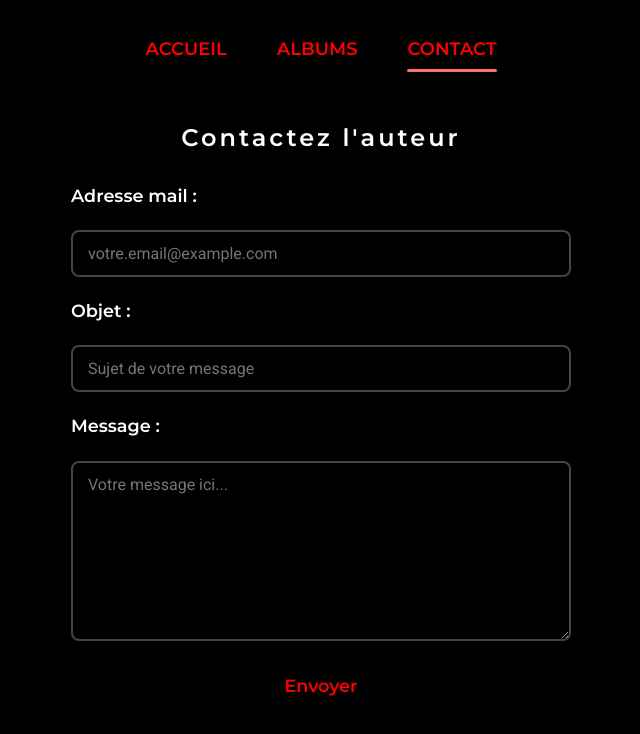
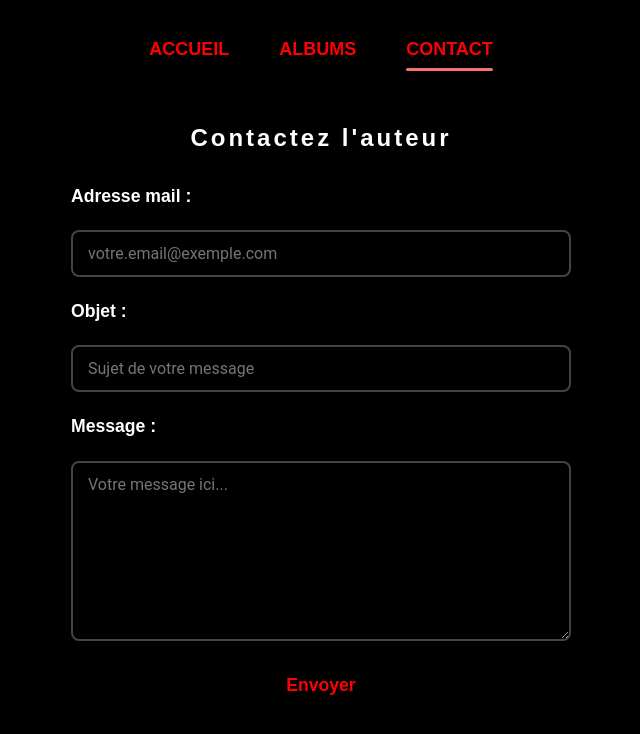
Before and after one commit to 18nkz/playboi-carti, a plain HTML site: page contact.html in a window 1280 px wide. Shown: the whole page, without its empty margins (319-959 px from the left). Drawn offline with Linux system fonts and the light colour scheme.

Commit message:
Playboi Carti

```diff
--- a/contact.html
+++ b/contact.html
@@ -6,7 +6,6 @@
   <meta name="viewport" content="width=device-width, initial-scale=1" />
   <title>Contact - Playboi Carti</title>
   <link rel="stylesheet" href="main.css" />
-  <link href="https://fonts.googleapis.com/css2?family=Montserrat:wght@600&family=Roboto&display=swap" rel="stylesheet" />
 </head>
 
 <body>
@@ -25,7 +24,7 @@
 
     <form action="/action.php" method="post" class="contact-form">
       <label for="mail" class="blanc">Adresse mail :</label>
-      <input type="email" id="mail" name="mail" placeholder="votre.email@example.com" required />
+      <input type="email" id="mail" name="mail" placeholder="votre.email@exemple.com" required />
 
       <label for="objet" class="blanc">Objet :</label>
       <input type="text" id="objet" name="objet" placeholder="Sujet de votre message" required />
```
Also changed, not shown: accueil.html (+0 -3 lines), albums.html (+1 -1 lines).
